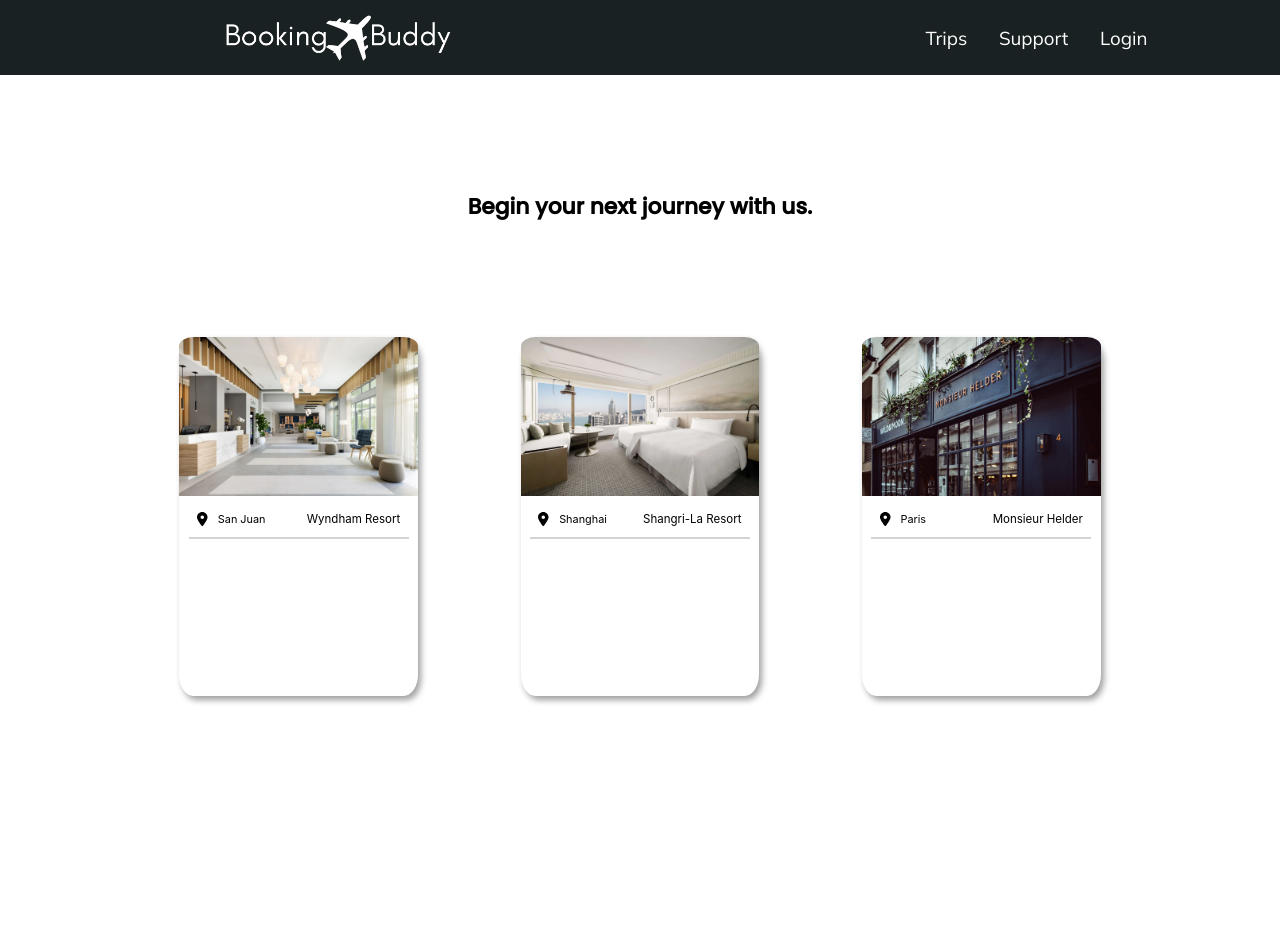
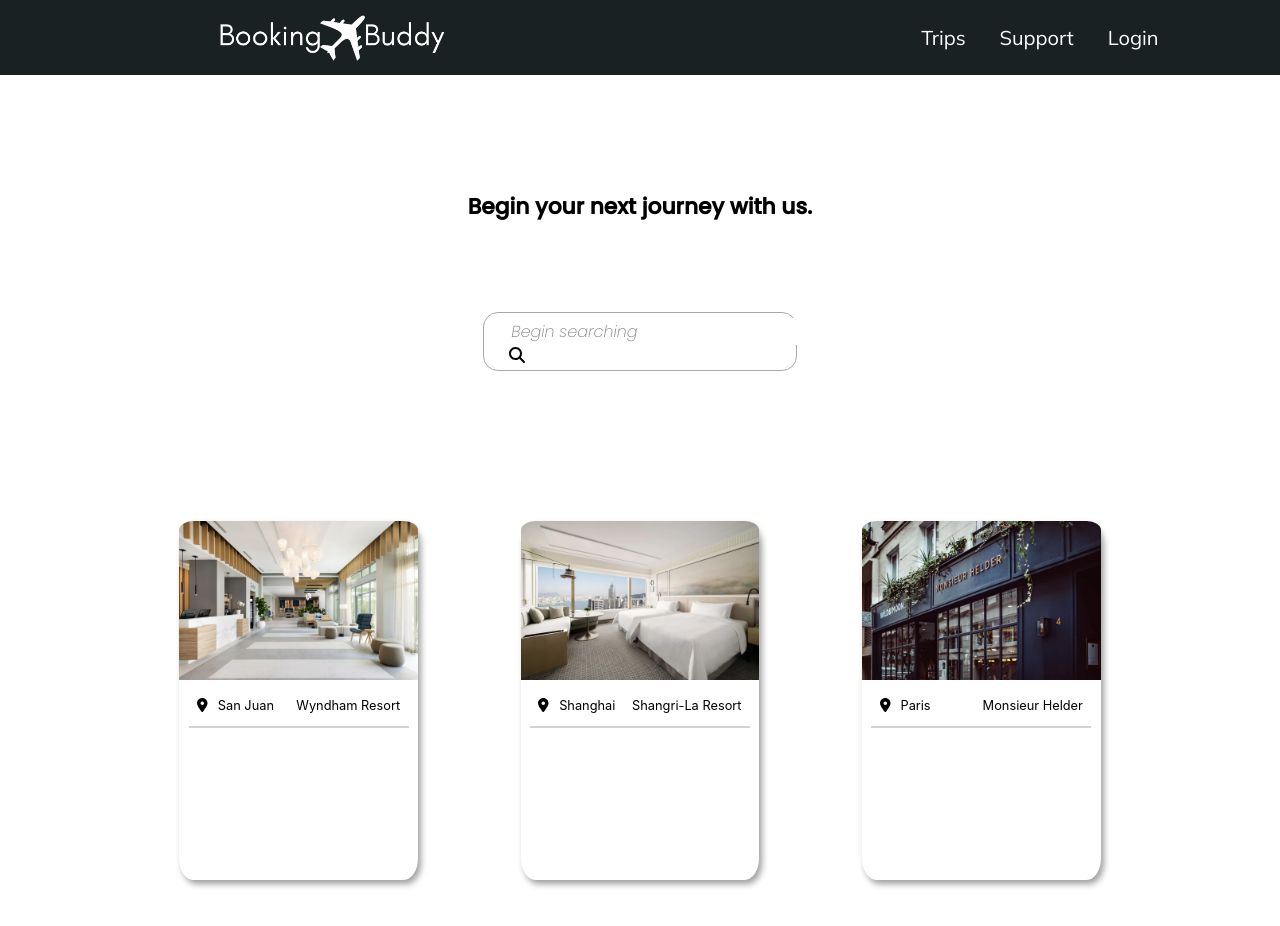
Before and after one commit to mm2023git/Booking-Mock-App, a React (Create React App) app in the folder frontend/: page / in a window 1280 px wide. Shown: the top 926 px of the page. Built offline with nearby package versions, Linux system fonts and the light colour scheme; no server answers.

Commit message:
Added search bar implemented link functionality for hotel cards

```diff
--- a/frontend/src/App.js
+++ b/frontend/src/App.js
@@ -1,6 +1,7 @@
 import logo from './logo.svg';
 import Navbar from './components/Navbar';
 import Home from './components/Home'
+import Login from './components/Login'
 import './App.css';
 import React, { useState, useEffect } from 'react';
 import {Routes, Route} from "react-router-dom"
@@ -23,6 +24,7 @@
       <div>
         <Routes>
           <Route path='/' element={<Home />} />
+          <Route path='/login' element={<Login />} />
         </Routes>
       </div>
     </>
--- a/frontend/src/components/Home.css
+++ b/frontend/src/components/Home.css
@@ -1,12 +1,64 @@
 @import url('https://fonts.googleapis.com/css2?family=Poppins:wght@500&display=swap');
+@import url('https://fonts.googleapis.com/css2?family=Poppins:ital,wght@0,200;1,200&display=swap');
 
 
 .home{
-    display: block;
+   display: block;
+
+}
+
+.search-bar{
+    display: flex;
+    padding-top: 75px;
+    padding-bottom: 50px;
+}
+
+.border-container{
+    margin: 0 auto;
+    display: flex;
+}
+
+.search-text{
+    font-size: 16px;
+    font-family: 'Poppins', sans-serif;
+    font-weight: 200;
+    border: none;
+    padding-right: 20%;
+}
+
+.search-text::placeholder{
+    font-size: 16px;
+    font-family: 'Poppins', sans-serif;
+    font-weight: 200;
+    font-style: italic;
+    color: gray;
+}
+
+.search-text:focus{
+    outline: none;
+}
+
+.search-icon{
+    background: none;
+	color: inherit;
+	border: none;
+	padding: 0;
+	font: inherit;
+	cursor: pointer;
+	outline: inherit;
+}
+
+.input-form{
+    width: 22vw;
+    border-radius: 15px;
+    border: 1px darkgray solid;
+    padding: 5px 5px 5px 25px;
 }
 
 
 .hotel-example{
+    text-decoration: none;
+    color: black;
     width: 25%;
     height: 40%;
     box-shadow: inset;
@@ -19,7 +71,7 @@
 .location{
     display: flex;
     color: black;
-    font-size: .85vw;
+    font-size: 1vw;
     padding-left: 5%;
     padding-top: .05vw;
 }
@@ -27,8 +79,10 @@
 .hotel-name{
     display: flex;
     margin-left: auto;
-    font-size: .9vw;
+    font-size: 1vw;
 }
+
+
 
 .price-bar{
     display: flex;
--- a/frontend/src/components/Home.jsx
+++ b/frontend/src/components/Home.jsx
@@ -3,17 +3,26 @@
 import hotel2 from './images/hotel2.jpeg'
 import './Home.css'
 import {FontAwesomeIcon} from "@fortawesome/react-fontawesome"
-import { faLocationDot } from '@fortawesome/free-solid-svg-icons'
-
+import { faLocationDot, faSearch } from '@fortawesome/free-solid-svg-icons'
+import {Link} from "react-router-dom"
 
 function Home(){
     return(
         <div className="home">
 
             <h1 className='motto'>Begin your next journey with us.</h1>
+
+            <div className='search-bar'>
+                <div className='border-container'>
+                    <form className='input-form'>
+                        <input type="text" placeholder='Begin searching' className='search-text'/>
+                        <button className='search-icon' onClick={SubmitEvent}><FontAwesomeIcon icon = {faSearch} /></button>
+                    </form>
+                </div>
+            </div>
+
             <div className='deal-containers'>
-
-                <div className="hotel-example">
+                <Link to ="./login" className='hotel-example'>
                     <img src= {hotel} className = "hotelimg" alt='hotel'/>
                     <div className='lower-box'>
                         <div className='price-bar'>
@@ -21,11 +30,14 @@
                             <p className='location'> San Juan</p>
                             <p className='hotel-name'>Wyndham Resort</p>
                         </div>
+                        <div>
+                            <div className='amenities-row'>
+
+                            </div>
+                        </div>
                     </div>
-
-                </div>
-
-                <div className='hotel-example'>
+                </Link>
+                <Link to ="./login" className='hotel-example'>
                     <img src= {hotel1} className = "hotelimg" alt='hotel'/>
                     <div className='lower-box'>
                         <div className='price-bar'>
@@ -34,9 +46,9 @@
                             <p className='hotel-name'>Shangri-La Resort</p>
                         </div>
                     </div>
-                </div>
+                </Link>
 
-                <div className='hotel-example'>
+                <Link to ="./login" className='hotel-example'>
                     <img src= {hotel2} className = "hotelimg" alt='hotel'/>
                     <div className='lower-box'>
                         <div className='price-bar'>
@@ -45,7 +57,7 @@
                             <p className='hotel-name'>Monsieur Helder</p>
                         </div>
                     </div>
-                </div>
+                </Link>
 
             </div>
         </div>
--- /dev/null
+++ b/frontend/src/components/Login.jsx
@@ -0,0 +1,9 @@
+
+
+function Login(){
+    return(
+        <h1>Login page</h1>
+    );
+}
+
+export default Login;
--- a/frontend/src/components/Navbar.css
+++ b/frontend/src/components/Navbar.css
@@ -17,6 +17,7 @@
 }
 
 .nav-items{
+    text-decoration: none;
     color: white;
     background-size: contain;
     padding: 5%;
@@ -24,6 +25,7 @@
     padding-right: 10%;
     font-family: 'Mulish', sans-serif;
     font-weight: 400;
+    font-size: 20px;
 }
 
 .nav-items:hover{
--- a/frontend/src/components/Navbar.jsx
+++ b/frontend/src/components/Navbar.jsx
@@ -1,5 +1,7 @@
 import './Navbar.css'
 import logo from './images/logo.png'
+import {Link} from "react-router-dom"
+
 
 function Navbar(){
 
@@ -7,12 +9,12 @@
     return(
         <div className = "topBar">
             <div className="brand">
-                <img src={logo} className="plane"></img>
+                <img src={logo} className="plane" alt='logo'></img>
             </div>
             <div className="nav-hold">
-                <h3 className='nav-items'>Trips</h3>
-                <h3 className='nav-items'>Support</h3>
-                <h3 className='nav-items'>Login</h3>
+                <Link className='nav-items'>Trips</Link>
+                <Link className='nav-items'>Support</Link>
+                <Link className='nav-items'>Login</Link>
             </div>
 
         </div>
```
